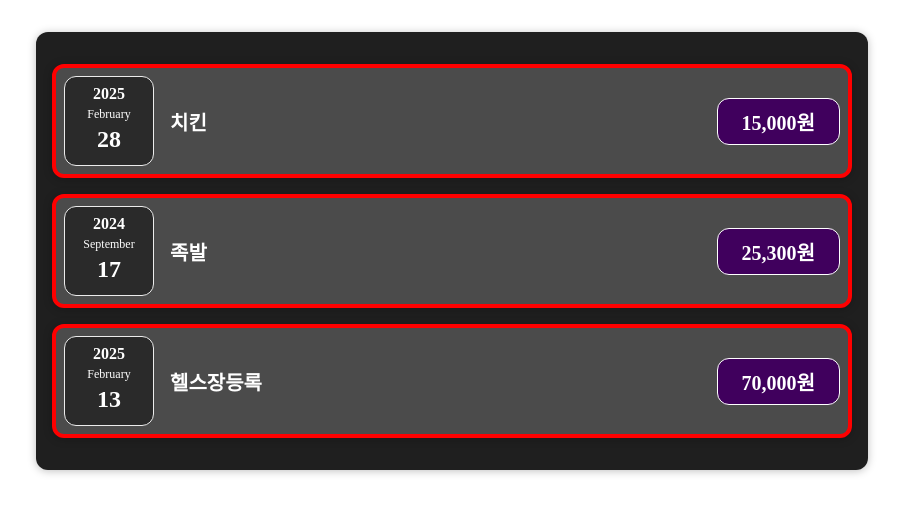
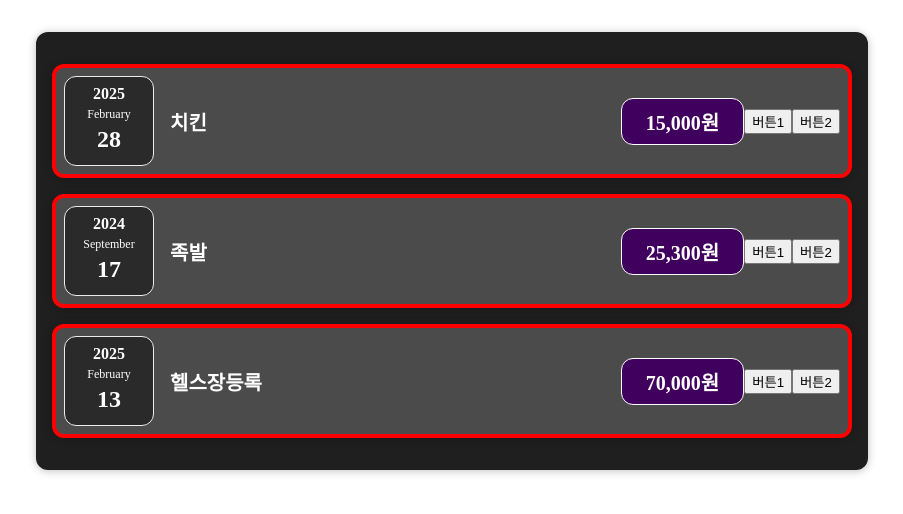
Before and after one commit to hee123hee/react-study202501, a React (Vite) app: page / in a window 1280 px wide. Shown: the top 514 px of the page, without its empty margins (188-1091 px from the left). Built offline with nearby package versions, Linux system fonts and the light colour scheme.

Commit message:
# 2-1-1. 이벤트 바인딩

```diff
--- a/src/components/expenses/ExpenseItem.jsx
+++ b/src/components/expenses/ExpenseItem.jsx
@@ -1,6 +1,7 @@
 import './ExpenseItem.css';
 import ExpenseDate from "./ExpenseDate.jsx";
 import Card from "../ui/Card.jsx";
+import log from "eslint-plugin-react/lib/util/log.js";
 
 const ExpenseItem = ({expense}) => {
     // console.log('props', props);
@@ -9,13 +10,25 @@ const ExpenseItem = ({expense}) => {
     // 원화 표기법으로 변환
     const formatPrice = new Intl.NumberFormat('ko-KR').format(price)
 
+    // 이벤트 핸들러 정의
+    function handleClick(e) {
+        console.log('click!!');
+        console.log(e.target)
+    }
+
     return (
-        <Card className='expense-item'>
-            <ExpenseDate expenseDate={date} />
+        <Card className='expense-item' onClick={(e)=>console.log('이벤투!')}>
+            <ExpenseDate expenseDate={date}/>
             <div className='expense-item__description'>
                 <h2>{title}</h2>
                 <div className='expense-item__price'>{formatPrice}원</div>
             </div>
+            <button id="btn1" onClick={handleClick}>버튼1</button>
+            <button id="btn2"
+                    onMouseLeave={(e) => alert('나가기~!')}
+                    onMouseOver={(e) => alert('이벤트!!')}>
+                버튼2
+            </button>
         </Card>
     );
 };
--- a/src/components/ui/Card.jsx
+++ b/src/components/ui/Card.jsx
@@ -1,12 +1,12 @@
 import React from 'react';
 import './Card.css'
 
-const Card = ({children, className}) => {
+const Card = ({children, className, onClick}) => {
 
 
     const cn = `card ${className}`
     return (
-        <div className={cn}>
+        <div className={cn} onClick={onClick}>
             {/* 유동적인 구조인 경우 */}
             {children}
         </div>
```
